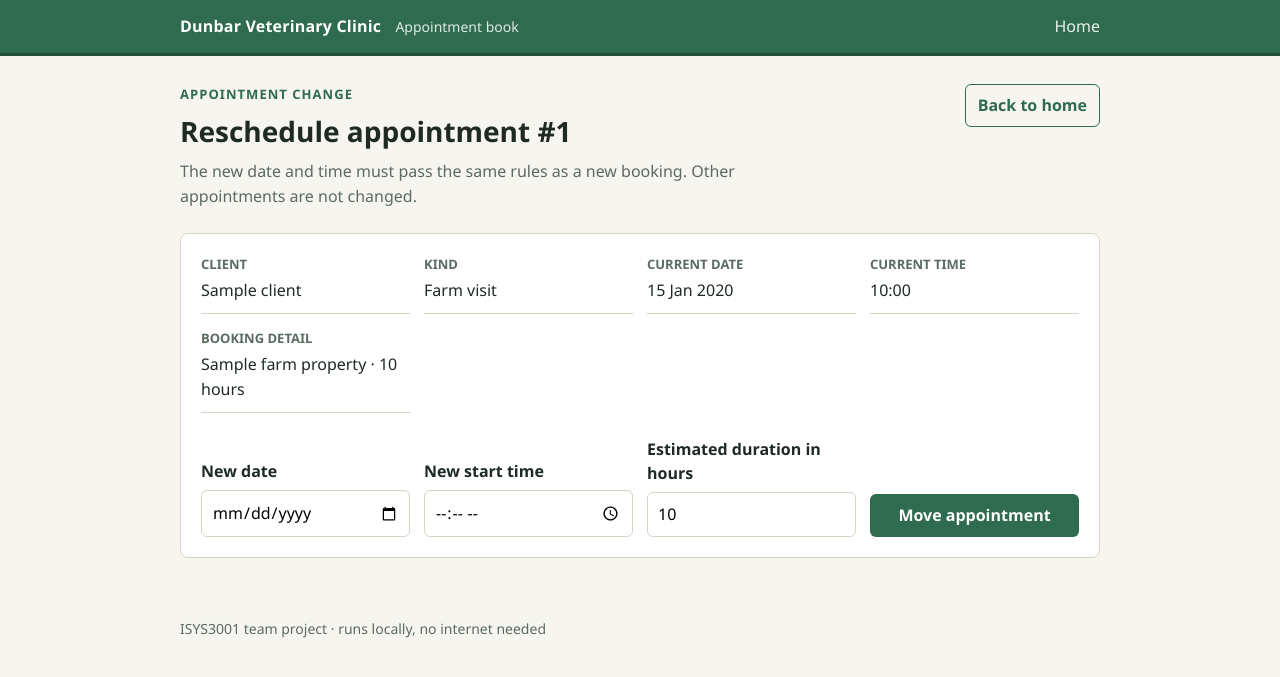
After one commit to 1802168960-star/Dunbar-Veterinary-Clinic, a Flask app: template app/templates/reschedule_appointment.html in a window 1280 px wide. The commit adds this page. Shown: the top 677 px of the page. Run offline with Flask 3, Linux system fonts and the light colour scheme; the template is opened without the code that fills it: most values are stand-ins (such as "Sample title", 1, 10 or a date in 2020).

Commit message:
feat: reschedule appointments (MSD426GXUST3-53)

```diff
--- a/app/static/css/style.css
+++ b/app/static/css/style.css
@@ -72,6 +72,93 @@ h2 { margin: 26px 0 12px; font-size: 20px; }
   font-size: 13px;
 }
 
+.page-head {
+  display: flex;
+  align-items: flex-start;
+  justify-content: space-between;
+  gap: 24px;
+  margin-bottom: 24px;
+}
+.page-head h1 { margin: 0 0 6px; font-size: 28px; }
+.eyebrow {
+  margin: 0 0 6px;
+  color: var(--green);
+  font-size: 13px;
+  font-weight: 700;
+  letter-spacing: 0.08em;
+  text-transform: uppercase;
+}
+.lede { max-width: 68ch; margin: 0; color: var(--muted); }
+.button-link {
+  display: inline-flex;
+  padding: 8px 12px;
+  border: 1px solid var(--green);
+  border-radius: 6px;
+  color: var(--green);
+  font-weight: 600;
+  text-decoration: none;
+}
+
+.notice {
+  margin-bottom: 18px;
+  padding: 12px 14px;
+  border: 1px solid var(--line);
+  border-radius: 8px;
+  background: var(--card);
+}
+.notice.success { border-color: #9ac9aa; background: #eef8f1; color: #246143; }
+.notice.error { border-color: #dfa39d; background: #fff1ef; color: #8b2e2a; }
+.notice ul { margin: 6px 0 0 20px; }
+
+.form-card {
+  padding: 20px;
+  border: 1px solid var(--line);
+  border-radius: 8px;
+  background: var(--card);
+}
+.booking-summary {
+  display: grid;
+  grid-template-columns: repeat(auto-fit, minmax(180px, 1fr));
+  gap: 14px;
+  margin: 0 0 24px;
+}
+.booking-summary div { padding-bottom: 10px; border-bottom: 1px solid var(--line); }
+.booking-summary dt { color: var(--muted); font-size: 13px; font-weight: 700; text-transform: uppercase; }
+.booking-summary dd { margin: 4px 0 0; }
+
+.reschedule-form {
+  display: grid;
+  grid-template-columns: repeat(auto-fit, minmax(190px, 1fr));
+  gap: 14px;
+  align-items: end;
+}
+.field { display: flex; flex-direction: column; gap: 6px; }
+.field label { font-weight: 600; }
+.field input,
+.field select {
+  width: 100%;
+  padding: 9px 10px;
+  border: 1px solid var(--line);
+  border-radius: 6px;
+  background: #fff;
+  font: inherit;
+}
+.reschedule-form button {
+  min-height: 42px;
+  padding: 9px 14px;
+  border: 0;
+  border-radius: 6px;
+  background: var(--green);
+  color: #fff;
+  font: inherit;
+  font-weight: 600;
+  cursor: pointer;
+}
+
+@media (max-width: 640px) {
+  .page-head { flex-direction: column; }
+}
+
 .footer {
   max-width: 960px;
   margin: 0 auto;
--- /dev/null
+++ b/app/templates/reschedule_appointment.html
@@ -0,0 +1,96 @@
+{% extends "base.html" %}
+
+{% block title %}Reschedule appointment · Dunbar Veterinary Clinic{% endblock %}
+
+{% block content %}
+<section class="page-head">
+  <div>
+    <p class="eyebrow">Appointment change</p>
+    <h1>Reschedule appointment #{{ appointment.id }}</h1>
+    <p class="lede">
+      The new date and time must pass the same rules as a new booking. Other appointments are not changed.
+    </p>
+  </div>
+  <a class="button-link" href="{{ url_for('main.index') }}">Back to home</a>
+</section>
+
+{% if updated %}
+<div class="notice success" role="status">
+  Appointment updated successfully.
+</div>
+{% endif %}
+
+{% if errors %}
+<div class="notice error" role="alert">
+  <strong>The appointment was not moved.</strong>
+  <ul>
+    {% for error in errors %}
+    <li>{{ error }}</li>
+    {% endfor %}
+  </ul>
+</div>
+{% endif %}
+
+<section class="form-card">
+  <dl class="booking-summary">
+    <div>
+      <dt>Client</dt>
+      <dd>{{ appointment.client.name }}</dd>
+    </div>
+    <div>
+      <dt>Kind</dt>
+      <dd>
+        {% if appointment.kind == 'consultation' %}Consultation{% else %}Farm visit{% endif %}
+      </dd>
+    </div>
+    <div>
+      <dt>Current date</dt>
+      <dd>{{ appointment.date.strftime('%d %b %Y') }}</dd>
+    </div>
+    <div>
+      <dt>Current time</dt>
+      <dd>{{ appointment.start_time.strftime('%H:%M') }}</dd>
+    </div>
+    <div>
+      <dt>Booking detail</dt>
+      <dd>
+        {% if appointment.kind == 'consultation' %}
+          {{ appointment.animal.name }} · room {{ appointment.room }}
+        {% else %}
+          {{ appointment.farm_property.name }} · {{ appointment.estimated_hours }} hours
+        {% endif %}
+      </dd>
+    </div>
+  </dl>
+
+  <form method="post" class="reschedule-form">
+    <div class="field">
+      <label for="date">New date</label>
+      <input id="date" name="date" type="date" value="{{ form_values.date }}" required>
+    </div>
+
+    <div class="field">
+      <label for="time">New start time</label>
+      <input id="time" name="time" type="time" value="{{ form_values.time }}" required>
+    </div>
+
+    {% if appointment.kind == 'consultation' %}
+    <div class="field">
+      <label for="room">Consulting room</label>
+      <select id="room" name="room" required>
+        <option value="1" {% if form_values.room|string == '1' %}selected{% endif %}>Room 1</option>
+        <option value="2" {% if form_values.room|string == '2' %}selected{% endif %}>Room 2</option>
+      </select>
+    </div>
+    {% else %}
+    <div class="field">
+      <label for="estimated_hours">Estimated duration in hours</label>
+      <input id="estimated_hours" name="estimated_hours" type="number" min="0.5" step="0.5"
+             value="{{ form_values.estimated_hours }}" required>
+    </div>
+    {% endif %}
+
+    <button type="submit">Move appointment</button>
+  </form>
+</section>
+{% endblock %}
```
Also changed, not shown: app/routes/main.py (+83 -2 lines), app/services/scheduling.py (+56 -0 lines), tests/test_reschedule.py (added, +179 -0 lines).
